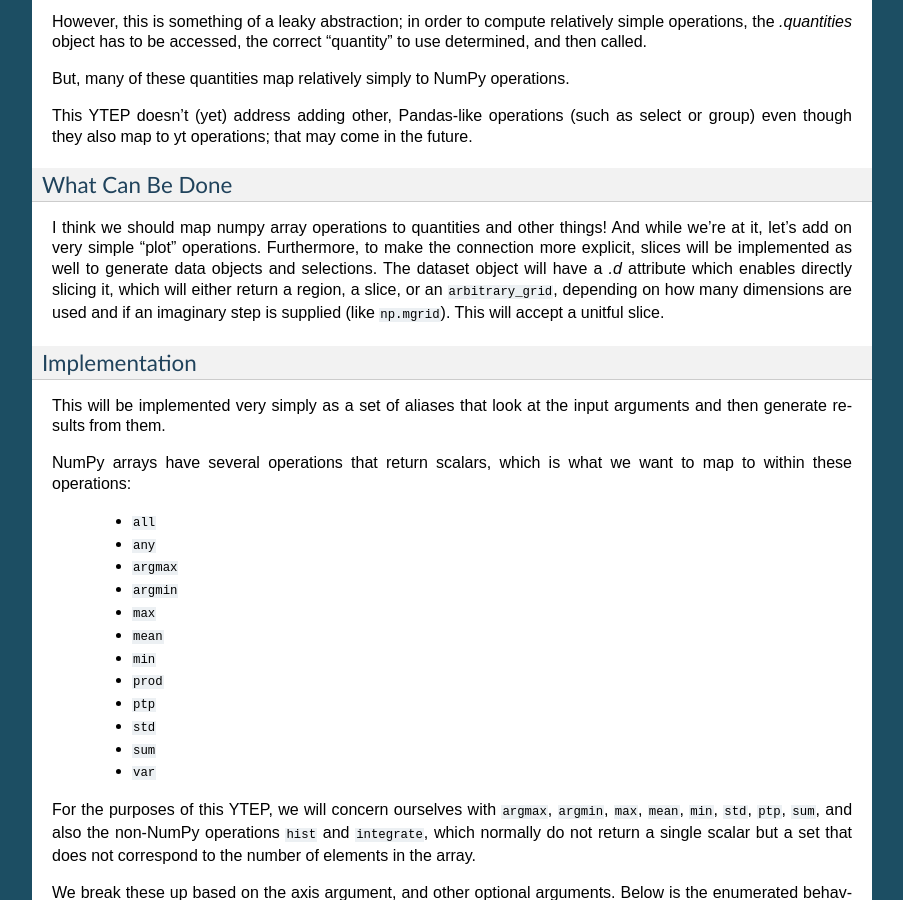
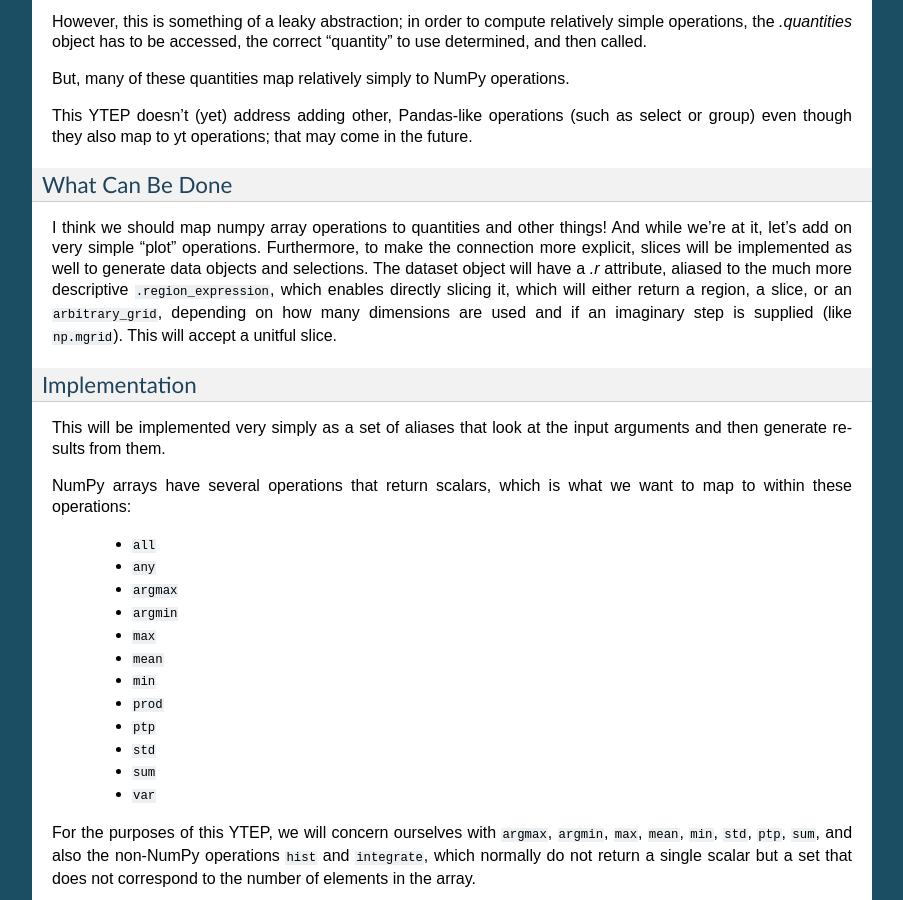
Before and after one commit to yt-project/ytep, a Sphinx documentation site: the page built from source/YTEPs/YTEP-0026.rst, in a window 1280 px wide and 900 px high, scrolled down 740 px. Shown: the whole window, without its empty margins (198-1101 px from the left). Built offline with Sphinx 7.4.7, drawn with Linux system fonts in a browser that asks for light colours; formulas are drawn with MathJax 3.

Commit message:
Change .d to .r and .region_expression.

```diff
--- a/source/YTEPs/YTEP-0026.rst
+++ b/source/YTEPs/YTEP-0026.rst
@@ -55,10 +55,11 @@ I think we should map numpy array operations to quantities and other things!
 And while we're at it, let's add on very simple "plot" operations.
 Furthermore, to make the connection more explicit, slices will be implemented
 as well to generate data objects and selections.  The dataset object will have
-a `.d` attribute which enables directly slicing it, which will either return a
-region, a slice, or an ``arbitrary_grid``, depending on how many dimensions are
-used and if an imaginary step is supplied (like ``np.mgrid``).  This will
-accept a unitful slice.
+a `.r` attribute, aliased to the much more descriptive ``.region_expression``,
+which enables directly slicing it, which will either return a region, a slice,
+or an ``arbitrary_grid``, depending on how many dimensions are used and if an
+imaginary step is supplied (like ``np.mgrid``).  This will accept a unitful
+slice.
 
 Implementation
 ++++++++++++++
@@ -188,7 +189,7 @@ question.  But, it seems to me that we want to do something like:
 
 .. rubric:: __getitem__
 
-The slice operation on a shadow ``.d`` quantity should return regions or
+The slice operation on a shadow ``.r`` quantity should return regions or
 slices.
 
 If one axis is fully-specific, it will be the slice along that axis.  If all
@@ -253,7 +254,7 @@ The slicing would look like:
 .. code-block::
 
    ds = yt.load("galaxy0030")
-   my_obj = ds.d[(100,'kpc'):(200,'kpc'), :, (100,'kpc'):(200,'kpc')]
+   my_obj = ds.r[(100,'kpc'):(200,'kpc'), :, (100,'kpc'):(200,'kpc')]
 
 The way to construct this at present would be, which is a bit cumbersome (there
 are other ways to do this, too, but this is the one that is the clearest):
@@ -300,7 +301,7 @@ reasonably clearly what they do:
 .. code-block::
 
    ds = yt.load("IsolatedGalaxy/galaxy0030/galaxy0030")
-   dd = ds.d[:,:,:]
+   dd = ds.r[:,:,:]
    print dd.mean(["velocity_%s" % ax for ax in 'xyz'], weight="cell_mass")
 
 This returns:::
@@ -311,14 +312,14 @@ Note that we can also do:
 
 .. code-block::
 
-   print ds.d[:,:,:].mean(["velocity_%s" % ax for ax in 'xyz'], weight="cell_mass")
+   print ds.r[:,:,:].mean(["velocity_%s" % ax for ax in 'xyz'], weight="cell_mass")
 
 With the step functionality, this is also possible:
 
 
 .. code-block::
 
-   g = ds.d[::128j,::128j,::128j]
+   g = ds.r[::128j,::128j,::128j]
    g["density"]
 
 which will be an ``arbitrary_grid`` object with 128 cells in each dimension.
```
